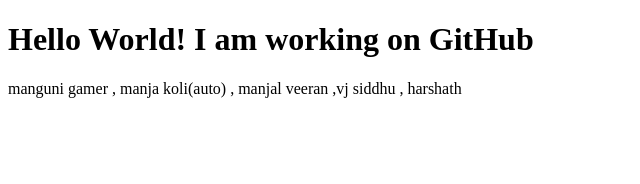
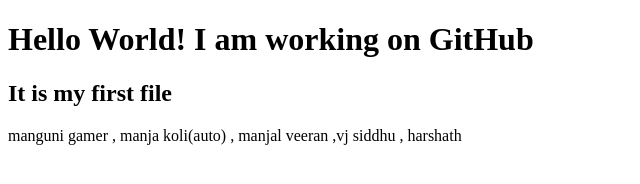
Before and after one commit to GOPIKAR25/learn-git, a plain HTML site: page index.html in a window 1280 px wide. Shown: the whole page, without its empty margins (0-640 px from the left). Drawn offline with Linux system fonts and the light colour scheme.

Commit message:
index file is modified

```diff
--- a/index.html
+++ b/index.html
@@ -6,6 +6,7 @@
 </head>
 <body>
     <h1> Hello World! I am working on GitHub</h1>
+    <h2> It is my first file</h2>
     <p> manguni gamer , manja koli(auto) , manjal veeran ,vj siddhu , harshath</p>
 </body>
 </html>
```
